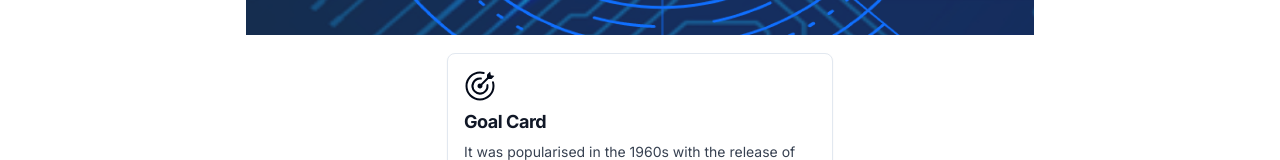
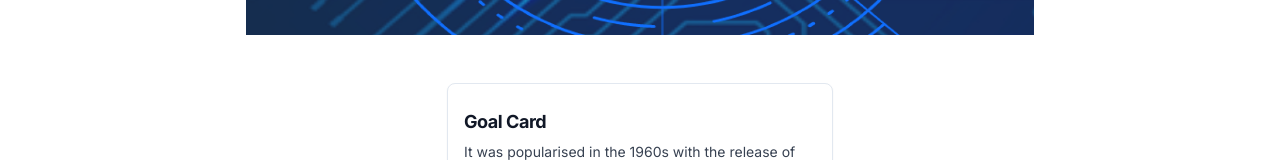
Before and after one commit to MPTCDITR/govtech-website, a Next.js app: page / in a window 1280 px wide. Shown: the part 526-686 px from the top of the page. Built offline with nearby package versions, Linux system fonts and the light colour scheme.

Commit message:
chore: revert package.json

```diff
--- a/components/goal-section/index.jsx
+++ b/components/goal-section/index.jsx
@@ -1,19 +1,22 @@
-import { GoGoal } from "react-icons/go";
-
-import { Card, CardDescription, CardHeader, CardTitle } from "../../components/ui/card.tsx";
+import {
+  Card,
+  CardDescription,
+  CardHeader,
+  CardTitle,
+} from "../../components/ui/card.tsx";
 
 export const GoalSection = () => {
   return (
     <Card className="p-3">
       <CardHeader className="h-auto w-96 p-4">
-        <GoGoal className="h-8 w-8" />
         <CardTitle className="mt-2 mb-3 font-bold text-gray-900 text-lg tracking-tight dark:text-white">
           Goal Card
         </CardTitle>
         <CardDescription className="line-clamp-5 font-normal text-gray-700 dark:text-gray-400">
-          It was popularised in the 1960s with the release of Letraset sheets containing Lorem
-          Ipsum passages, and more recently with desktop publishing software like Aldus
-          PageMaker including versions of Lorem Ipsum.
+          It was popularised in the 1960s with the release of Letraset sheets
+          containing Lorem Ipsum passages, and more recently with desktop
+          publishing software like Aldus PageMaker including versions of Lorem
+          Ipsum.
         </CardDescription>
       </CardHeader>
     </Card>
```
Also changed, not shown: package.json (+3 -11 lines), 1 other file (tests, documents, lock files or other folders).
